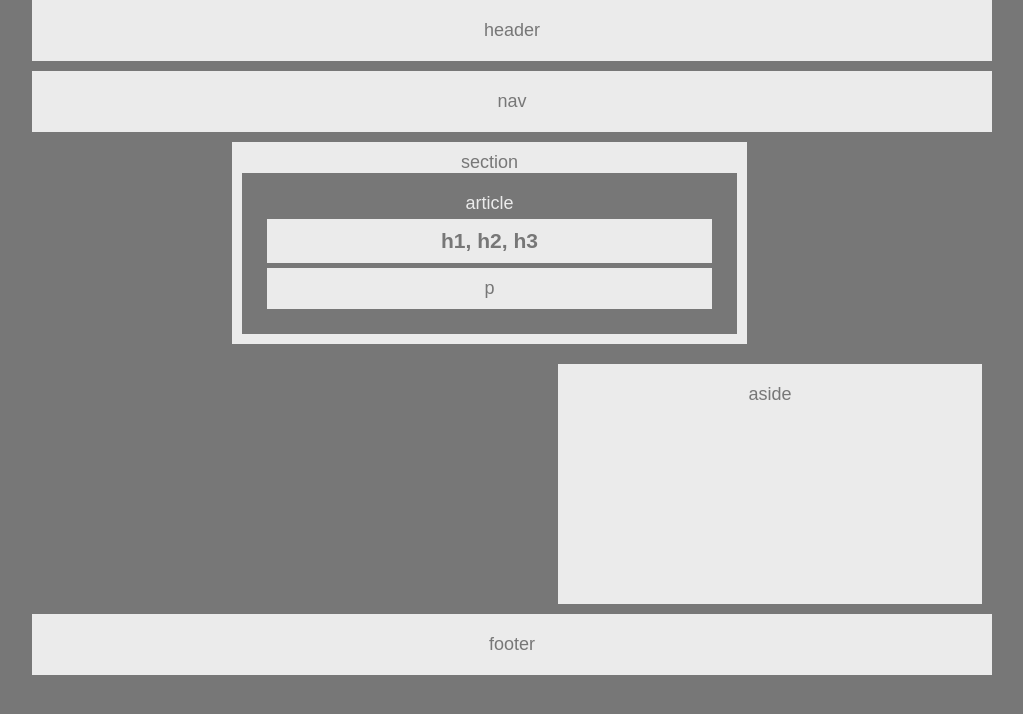
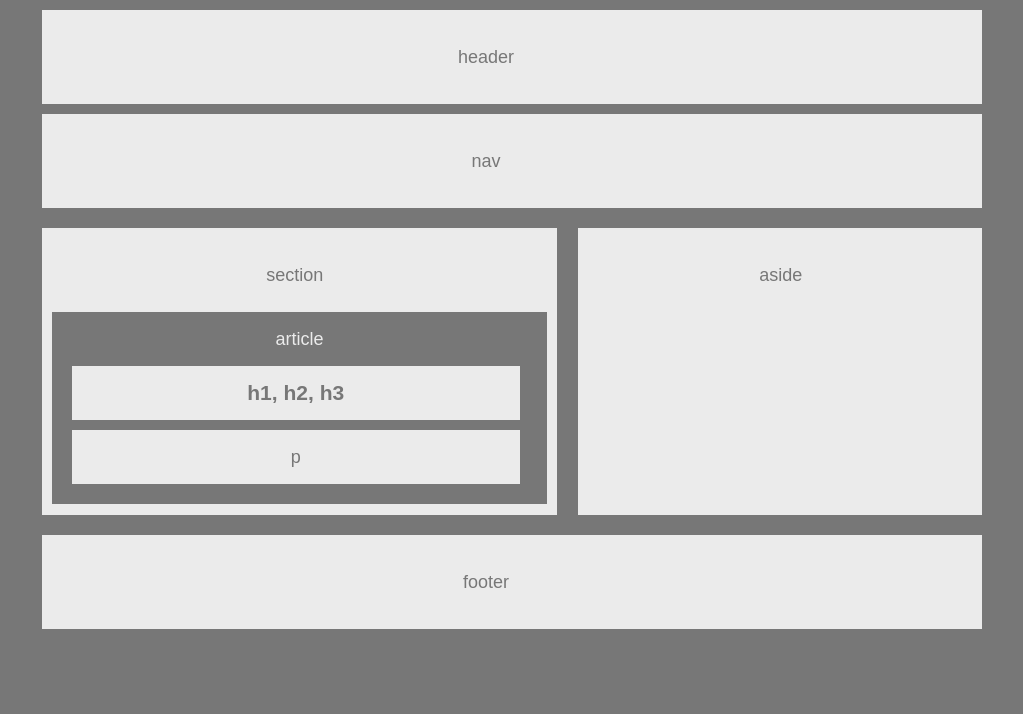
Before and after one commit to lookatdmoon/HW-Wireframe, a plain HTML site: page index.html in a window 1280 px wide. Shown: the whole page, without its empty margins (128-1151 px from the left). Drawn offline with Linux system fonts and the light colour scheme.

Commit message:
Add files via upload

```diff
--- a/index.html
+++ b/index.html
@@ -1,26 +1,43 @@
 <!-- 08.26.17 HW-Wireframes -->
-
 <!doctype html>
 <html lang="en-us">
-
     <head>
         <meta charset="UTF-8">
-    <title>HW-Wireframe</title>
-    <!-- Stylesheet in the same directory -->
+        <title>HomeWork Week 1</title>
         <link rel="stylesheet" type="text/css" href="style.css">
     </head>
+    <body>
+        <header>
+            <p>header</p>
+        </header>
 
-<body>
-    <!-- Using preset variables from Sublime -->
-    <header>header</header>
-    <nav>nav</nav>
-    <section>section
-        <article class="article-section">article
-            <h1 class="head">h1, h2, h3</h1>
-            <p class="content">p</p>
+        <nav>
+            <p>nav</p>
+        </nav>
+
+        <section>
+            <heading>
+                <p>section</p>
+            </heading>
+            <article>
+                <heading>article</heading>
+                <h1>h1, h2, h3</h1>
+                <p>p</p>
             </article>
         </section>
-    <aside>aside</aside>
-    <footer>footer</footer>
+
+        <aside>
+            <heading>
+                <p>aside</p>
+            </heading>
+        </aside>
+
+        <div class="clear"></div>
+
+        <footer>
+            <p>footer</p>
+        </footer>
+
+
     </body>
-<html>
+</html>
--- a/style.css
+++ b/style.css
@@ -1,76 +1,59 @@
  /** Style summary:   **/
 
 body {
-  background-color: #777;
   width: 960px;
-  font-family: 'Arial', 'Helvetica Neue', Helvetica, sans-serif;
+  margin: auto;
+  font-family: Arial, "Helvetica Neue", Helvetica, sans-serif;
   font-size: 18px;
-  text-align: center;
-  margin: auto;
+  line-height: 34px;
+  color: #777;
+  background: #777;
 }
 
-header {
-  background-color: #ebebeb;
-  color: #777;
-  padding: 20px;
+header,
+nav,
+section,
+aside,
+footer {
+  display: block;
+  padding: 10px;
   margin: 10px;
-  margin: auto;
-}
-
-nav {
-  background-color: #ebebeb;
-  color: #777;
-  padding: 20px;
-  margin: 10px;
-  margin:auto;
-  margin-top: 10px;
+  text-align: center;
+  background: #ebebeb;
 }
 
 section {
-  background-color: #ebebeb;
-  color: #777;
+  display: block;
   float: left;
   width: 495px;
-  padding: 10px;
-  margin: 10px;
-  margin-left: 200px;
-}
-
-.article-section {
-  color: #ebebeb;
-  background-color: #777;
-  padding: 20px;
-}
-
-.head {
-  background-color: #ebebeb;
-  color: #777;
-  padding: 10px;
-  margin: 5px;
-}
-
-.content {
-  background-color: #ebebeb;
-  color: #777;
-  padding: 10px;
-  margin: 5px;
+  height: 267px;
+  overflow: hidden;
 }
 
 aside {
-  background-color: #ebebeb;
-  color: #777;
+  display: block;
   float: right;
   width: 40%;
-  height: 200px;
-  padding: 20px;
-  margin: 10px;
+  height: 267px;
+  overflow: hidden;
 }
 
-footer {
-  background-color: #ebebeb;
+article {
+  padding: 10px;
+  color: #ebebeb;
+  background: #777;
+}
+
+.clear {
+  clear: both;
+}
+
+h1,
+p {
+  width: 90%;
+  padding: 10px;
+  margin: 10px;
   color: #777;
-  padding: 20px;
-  margin: 10px;
-  clear: both;
-  margin:auto;
+  text-align: center;
+  background: #ebebeb;
 }
```
Lines whose indentation alone changed are shown as unchanged.
